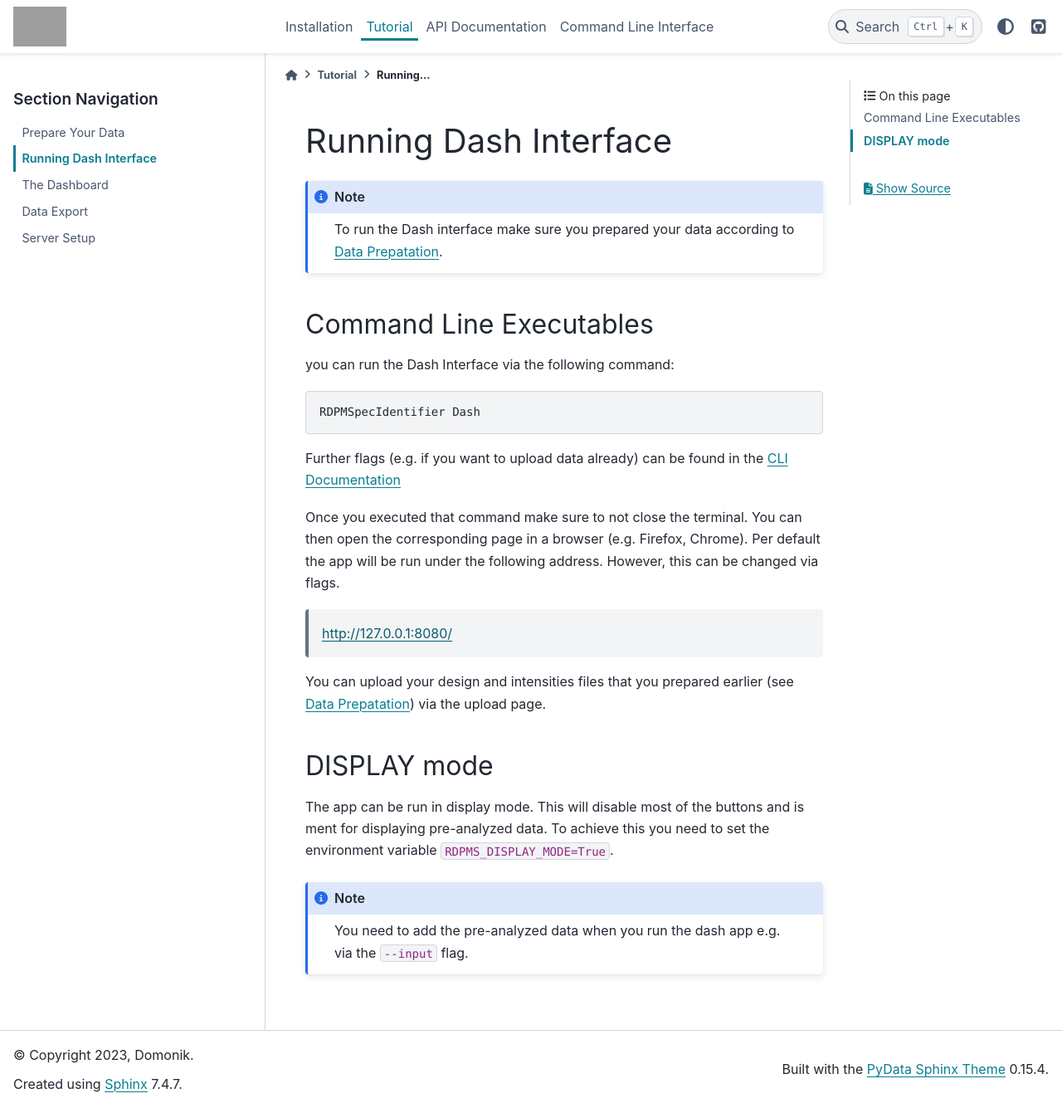
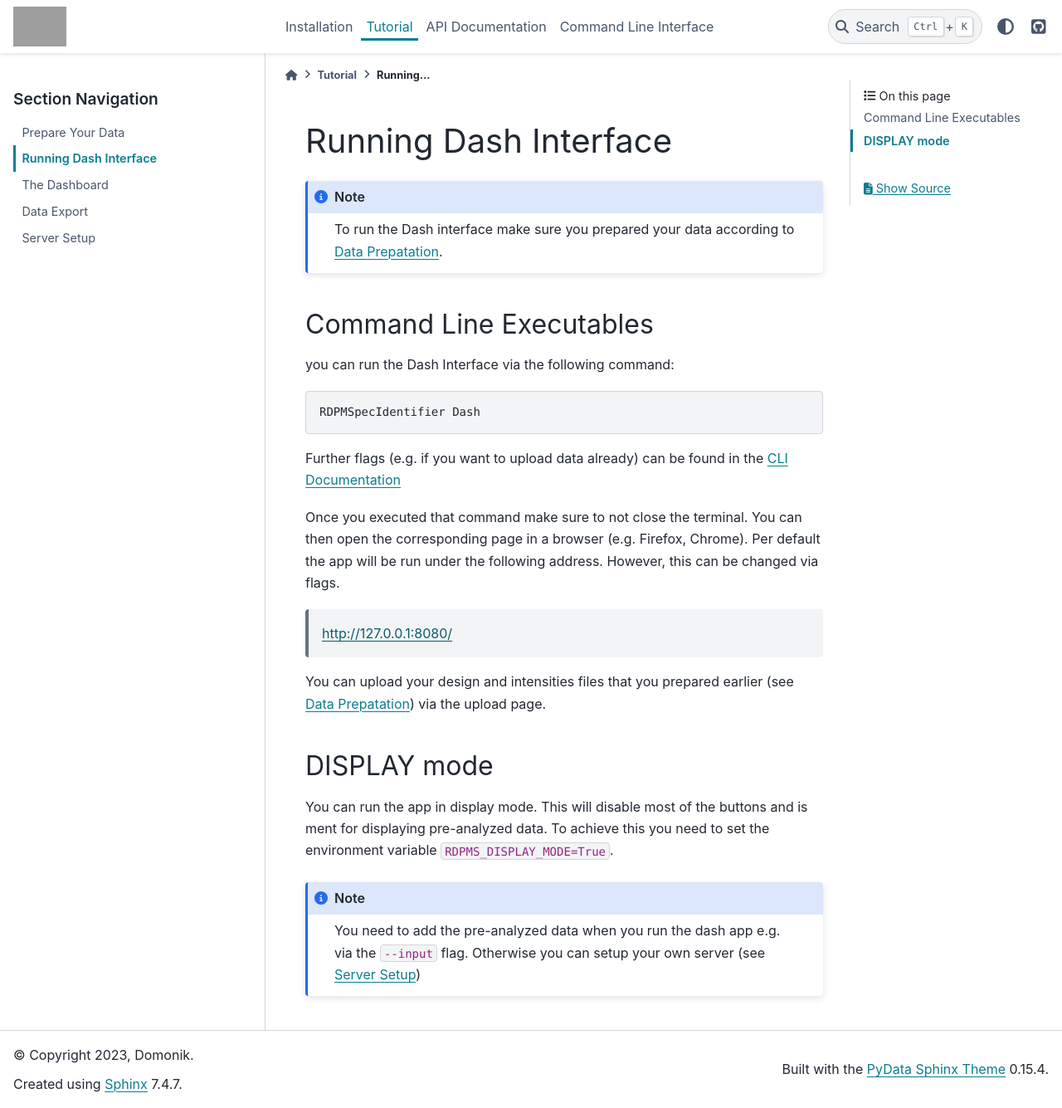
Before and after one commit to domonik/RAPDOR, a Sphinx documentation site: the page built from docs/source/running_dash.rst, in a window 1280 px wide and 1335 px high. Shown: the whole window at 83% size. Built offline with Sphinx 7.4.7 and the PyData theme 0.15.4, drawn with Linux system fonts in a browser that asks for light colours; grey boxes are pictures that could not be loaded.

Commit message:
minor style changes

```diff
--- a/docs/source/running_dash.rst
+++ b/docs/source/running_dash.rst
@@ -31,9 +31,10 @@ You can upload your design and intensities files that you prepared earlier
 DISPLAY mode
 ------------
 
-The app can be run in display mode. This will disable most of the buttons and is ment for displaying pre-analyzed data.
+You can run the app in display mode. This will disable most of the buttons and is ment for displaying pre-analyzed data.
 To achieve this you need to set the environment variable :code:`RDPMS_DISPLAY_MODE=True`.
 
 .. note::
 
     You need to add the pre-analyzed data when you run the dash app e.g. via the :code:`--input` flag.
+    Otherwise you can setup your own server (see :ref:`Server Setup<server-setup>`)
```
Also changed, not shown: 1 other file.
